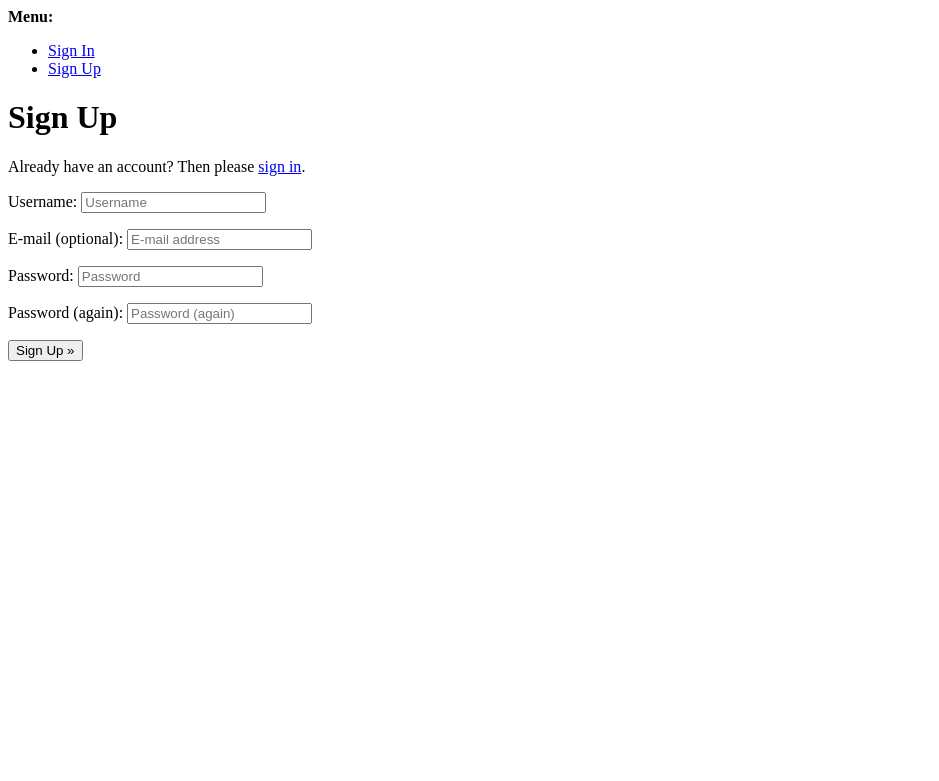
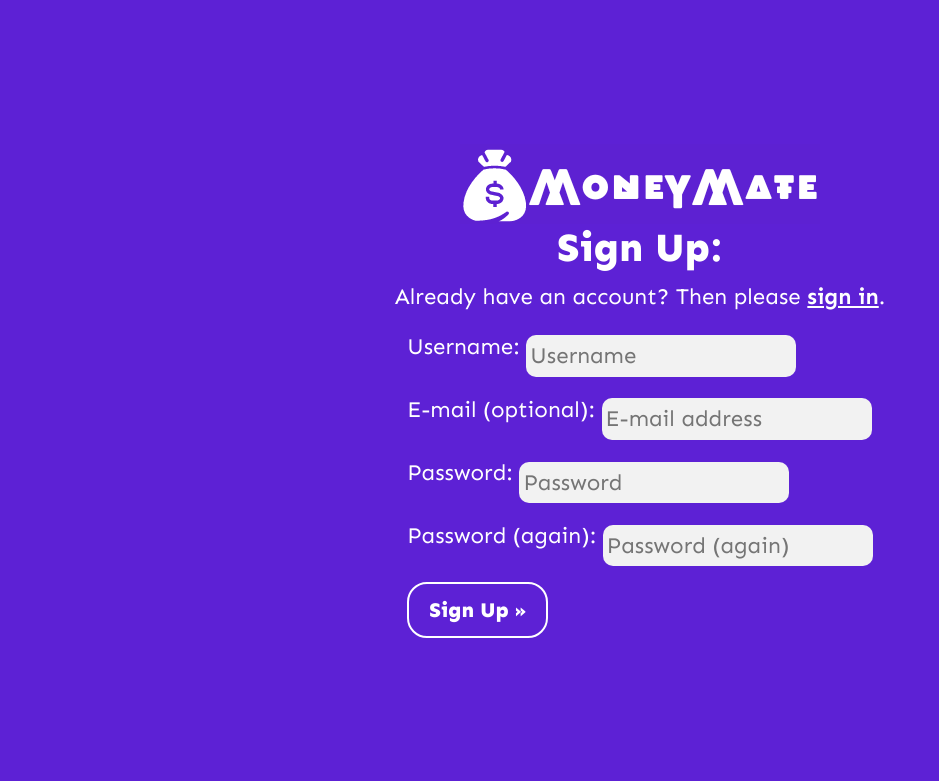
Before and after one commit to BohdanBezushka/MoneyMate, a Django app: page /accounts/signup/ in a window 1280 px wide. Shown: the top 781 px of the page, without its empty margins (0-939 px from the left). Run offline with Django 3.2, Linux system fonts and the light colour scheme; some libraries are stand-ins or nearby versions.

Commit message:
Add style to signup.html file

```diff
--- a/static/css/style.css
+++ b/static/css/style.css
@@ -198,4 +198,54 @@ footer{
     font-size: 30px;
     text-decoration: none;
     margin-right: 20px;
+}
+
+/*          templates/account/signup.html          */
+
+#signup-section {
+    margin: 10%;
+    padding: 1rem;
+    background: #5d21d5;
+    color: white;
+}
+
+#signup-section p a {
+    color: white;
+    text-decoration: underline;
+    font-weight: bold;
   }
+
+  #signup-section p a:hover {
+    color:#FFD700;
+  }
+
+.btn-signup {
+    background-color: transparent;
+    border: 2px solid white;
+    color: white;
+    border-radius: 20px;
+    padding: 10px 20px;
+    font-size: 16px;
+    cursor: pointer;
+    transition: all 0.3s ease-in-out;
+}
+
+.btn-signup:hover {
+    background-color: white;
+    color: #5d21d5;
+}
+
+button.btn-signup.text-center {
+    font-size: 1.3rem;
+    font-weight: 800;
+}
+
+input[type="text"],
+input[type="password"],
+input[type="email"] {
+  border-radius: 10px;
+  border: none;
+  background-color: #f2f2f2;
+  padding: 4px;
+  box-sizing: border-box;
+}
--- a/templates/account/login.html
+++ b/templates/account/login.html
@@ -1,4 +1,5 @@
 {% extends "moneymate/base.html" %}
+{% load static %}
 
 {% load i18n %}
 {% load account socialaccount %}
--- a/templates/account/signup.html
+++ b/templates/account/signup.html
@@ -1,11 +1,23 @@
-{% extends "account/base.html" %}
+{% extends "moneymate/base.html" %}
+{% load static %}
 
 {% load i18n %}
 
 {% block head_title %}{% trans "Signup" %}{% endblock %}
 
 {% block content %}
-<h1>{% trans "Sign Up" %}</h1>
+
+<style>
+  body {
+    background: #5d21d5;
+  }
+</style>
+
+<section id="signup-section" class="d-flex flex-column align-items-center justify-content-center mx-auto">
+  <a class="nav-link" href="{% url 'base' %}">
+    <img class="img-bottom" src="{% static 'img/MoneyMate-White.png' %}" alt="Brand:MoneyMate" />
+  </a>
+  <h1>{% trans "Sign Up:" %}</h1>
 
   <p>{% blocktrans %}Already have an account? Then please <a href="{{ login_url }}">sign in</a>.{% endblocktrans %}</p>
 
@@ -15,7 +27,9 @@
     {% if redirect_field_value %}
     <input type="hidden" name="{{ redirect_field_name }}" value="{{ redirect_field_value }}" />
     {% endif %}
-  <button type="submit">{% trans "Sign Up" %} &raquo;</button>
+    <button class="btn-signup text-center" type="submit">{% trans "Sign Up" %} &raquo;</button>
   </form>
+</section>
+
 
 {% endblock %}
```
Also changed, not shown: static/img/MoneyMate-White.png. Lines whose indentation alone changed are shown as unchanged.
